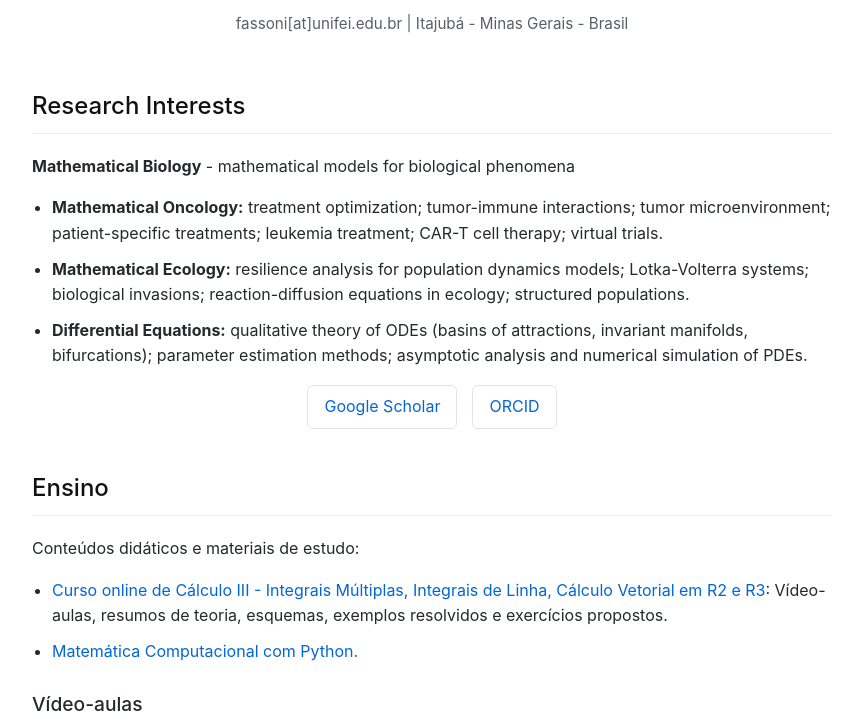
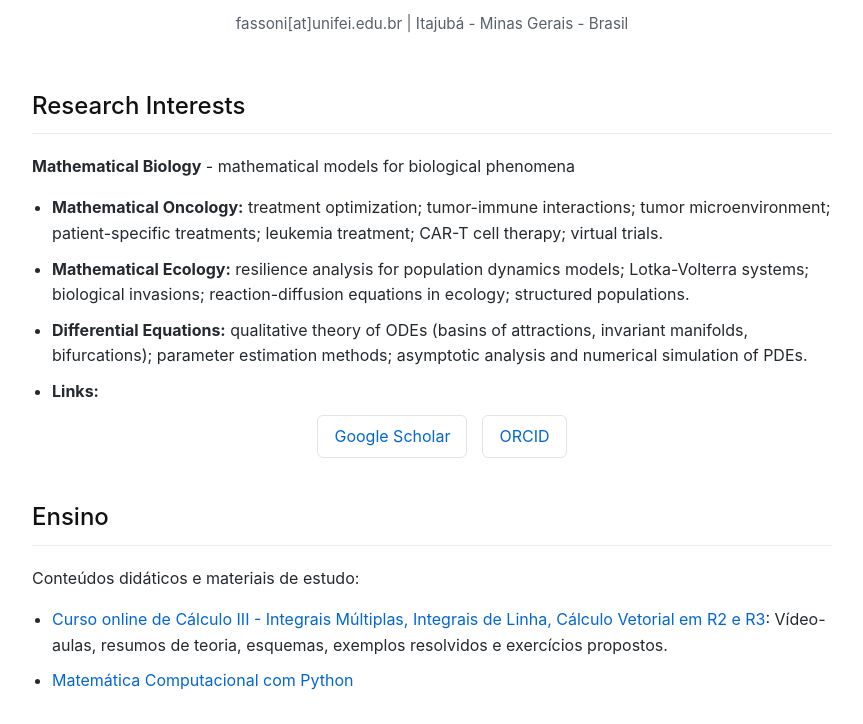
Before and after one commit to arturfassoni/arturfassoni.github.io, a plain HTML site: page index.html in a window 1280 px wide. Shown: the part 215-939 px from the top of the page, without its empty margins (208-1071 px from the left). Drawn offline with Linux system fonts and the light colour scheme.

Commit message:
Refactor links section in index.html

```diff
--- a/index.html
+++ b/index.html
@@ -101,12 +101,12 @@
             <li><strong>Mathematical Oncology:</strong> treatment optimization; tumor-immune interactions; tumor microenvironment; patient-specific treatments; leukemia treatment; CAR-T cell therapy; virtual trials.</li>
             <li><strong>Mathematical Ecology:</strong> resilience analysis for population dynamics models; Lotka-Volterra systems; biological invasions; reaction-diffusion equations in ecology; structured populations.</li>
             <li><strong>Differential Equations:</strong> qualitative theory of ODEs (basins of attractions, invariant manifolds, bifurcations); parameter estimation methods; asymptotic analysis and numerical simulation of PDEs.</li>
+            <li><strong>Links:</strong></li>
+                <div class="buttons-container">
+                <a href="https://scholar.google.com.br/citations?hl=en&user=xXHct-AAAAAJ" target="_blank" class="btn">Google Scholar</a>
+                <a href="https://orcid.org/0000-0002-3634-0061" target="_blank" class="btn">ORCID</a>
+                </div>
         </ul>
-
-        <div class="buttons-container">
-            <a href="https://scholar.google.com.br/citations?hl=en&user=xXHct-AAAAAJ" target="_blank" class="btn">Google Scholar</a>
-            <a href="https://orcid.org/0000-0002-3634-0061" target="_blank" class="btn">ORCID</a>
-        </div>
     </section>
 
     <section>
@@ -114,7 +114,7 @@
         <p>Conteúdos didáticos e materiais de estudo:</p>
         <ul>
             <li><a href="https://sites.google.com/site/calculo3unifei/" target="_blank">Curso online de Cálculo III - Integrais Múltiplas, Integrais de Linha, Cálculo Vetorial em R2 e R3</a>: Vídeo-aulas, resumos de teoria, esquemas, exemplos resolvidos e exercícios propostos.</li>
-            <li><a href="https://arturfassoni.github.io/mat034" target="_blank">Matemática Computacional com Python.</li>
+            <li><a href="https://arturfassoni.github.io/mat034" target="_blank">Matemática Computacional com Python</li>
         </ul>
 
         <h3>Vídeo-aulas</h3>
```
